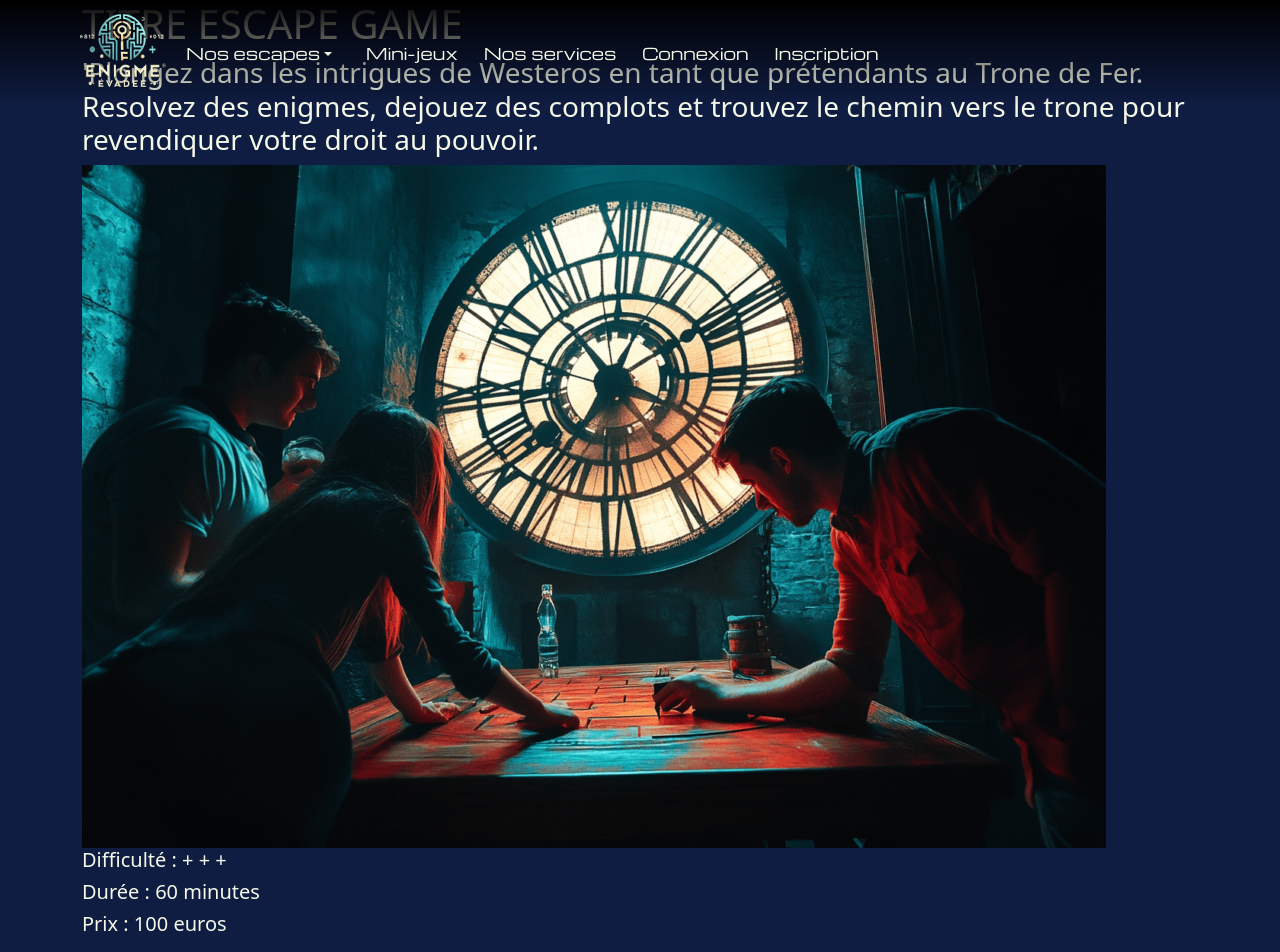
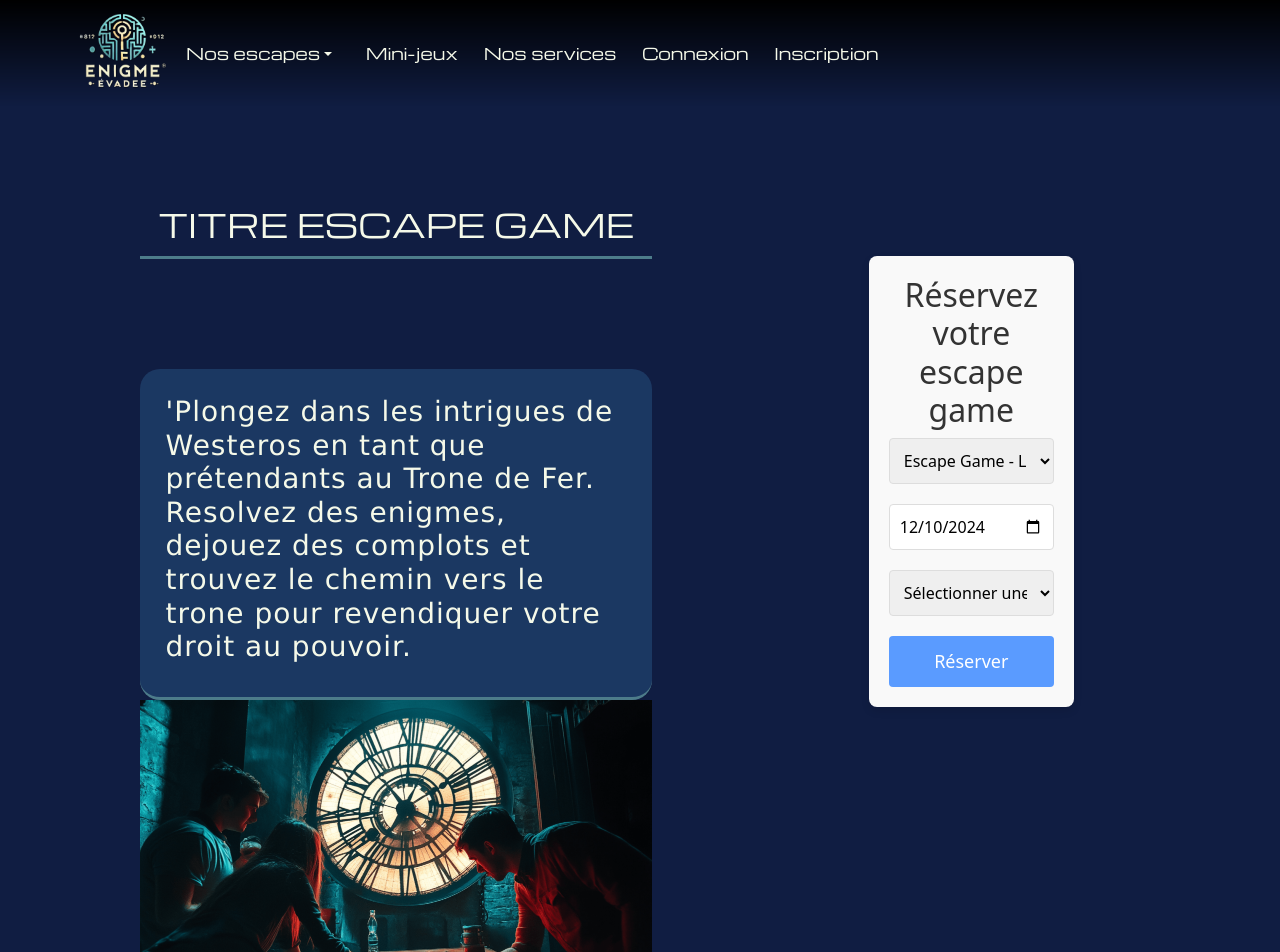
Before and after one commit to MarionGtr/EscapeGame, a React (Vite) app: page /details in a window 1280 px wide. Shown: the top 952 px of the page. Built offline with nearby package versions, Linux system fonts and the light colour scheme; a web font is replaced by a local one.

Commit message:
sauvetage

```diff
--- a/src/App.css
+++ b/src/App.css
@@ -294,94 +294,6 @@ body {
     transform: skewX(-20deg);
 }
 
-/* --------------MiniJeux----------------- */
-
-.mini-jeux-image {
-    width: 100%;
-    max-width: 800px;
-    border-radius: 15px;
-    box-shadow: 0 4px 8px rgba(0, 0, 0, 0.2);
-  }
-.mini-jeux-page {
-    text-align: center;
-    padding: 100px;
-  }
-
-  .div-titre-card {
-    margin-bottom: 30px;
-  }
-
-  .mini-jeux-container {
-    display: flex;
-    justify-content: space-around;
-    flex-wrap: wrap;
-  }
-
-  .mini-jeu {
-    background: #0f0966;
-    border: 1px solid #ccc;
-    border-radius: 8px;
-    padding: 20px;
-    width: 300px;
-    margin: 10px;
-    text-align: center;
-  }
-
-  .mini-jeu h2 {
-    margin-bottom: 15px;
-  }
-
-  .mini-jeu button {
-    background: #007bff;
-    color: white;
-    border: none;
-    padding: 10px 15px;
-    border-radius: 5px;
-    cursor: pointer;
-  }
-
-  .mini-jeu button:hover {
-    background: #0056b3;
-  }
-
-  /* --------------Horreur----------------- */
-  .game-container{
-    padding: 120px;
-    align-items: center;
-  }
-  .image-container {
-    position: relative;
-    display: inline-block;
-    margin: 0 auto;
-  }
-  .background-image{
-    width: 100%;
-    max-width: 600px;
-    height: auto;
-    display: block;
-    border: 2px solid #000;
-  }
-  /* --------------Zone clickable ------ */
-
-  .zone {
-    position: absolute;
-  top: 30%; /* Ajustez pour la position verticale */
-  left: 40%; /* Ajustez pour la position horizontale */
-  width: 50px; /* Largeur de la zone cliquable */
-  height: 50px; /* Hauteur de la zone cliquable */
-  background-color: rgba(0, 255, 0, 0.3); /* Transparence pour tests */
-  cursor: pointer;
-  z-index: 2; /* Place la zone cliquable au-dessus de l'image */
-  }
-
-  .victory-message{
-     margin-top: 20px;
-  font-size: 20px;
-  font-weight: bold;
-  color: green;
-  z-index: 3;
-  position: relative;
-  }
 
 @keyframes sh02 {
     from {
@@ -1005,3 +917,169 @@ select:focus {
 
     transform: rotate(360deg);
   }
+/* --------------MiniJeux----------------- */
+
+.mini-jeux-image {
+    width: 100%;
+    max-width: 800px;
+    border-radius: 15px;
+    box-shadow: 0 4px 8px rgba(0, 0, 0, 0.2);
+  }
+.mini-jeux-page {
+    text-align: center;
+    padding: 100px;
+  }
+
+  .div-titre-card {
+    margin-bottom: 30px;
+  }
+
+  .mini-jeux-container {
+    display: flex;
+    justify-content: space-around;
+    flex-wrap: wrap;
+  }
+
+  .mini-jeu {
+    background: #0f0966;
+    border: 1px solid #ccc;
+    border-radius: 8px;
+    padding: 20px;
+    width: 300px;
+    margin: 10px;
+    text-align: center;
+  }
+
+  .mini-jeu h2 {
+    margin-bottom: 15px;
+  }
+
+  .mini-jeu button {
+    background: #007bff;
+    color: white;
+    border: none;
+    padding: 10px 15px;
+    border-radius: 5px;
+    cursor: pointer;
+  }
+
+  .mini-jeu button:hover {
+    background: #0056b3;
+  }
+
+  /* --------------Horreur----------------- */
+  .game-container{
+    padding: 120px;
+    align-items: center;
+  }
+  .image-container {
+    position: relative;
+    display: inline-block;
+    margin: 0 auto;
+  }
+  .background-image{
+    width: 100%;
+    max-width: 600px;
+    height: auto;
+    display: block;
+    border: 2px solid #000;
+  }
+  /* --------------Zone clickable ------ */
+
+  .zone {
+    position: absolute;
+  top: 30%; /* Ajustez pour la position verticale */
+  left: 40%; /* Ajustez pour la position horizontale */
+  width: 50px; /* Largeur de la zone cliquable */
+  height: 50px; /* Hauteur de la zone cliquable */
+  background-color: rgba(0, 255, 0, 0.3); /* Transparence pour tests */
+  cursor: pointer;
+  z-index: 2; /* Place la zone cliquable au-dessus de l'image */
+  }
+
+  .victory-message{
+     margin-top: 20px;
+  font-size: 20px;
+  font-weight: bold;
+  color: green;
+  z-index: 3;
+  position: relative;
+  }
+
+  /* -----------------------------DETAILS PAGE--------------------------------- */
+.page-details {
+    display: flex;
+    flex-direction: row;
+    padding-top: 10vw;
+    width: 80%;
+    gap: 6vw;
+}
+.partie-gauche {
+    display: flex;
+    flex-direction: column;
+    margin-top: 6vw;
+    gap: 8vw;
+}
+.bloc-titre-details {
+}
+.bloc-titre-details h1 {
+    font-family: "Michroma", sans-serif;
+    display: flex;
+    justify-content: center;
+    font-size: 2rem;
+    padding-bottom: 1vw;
+    border-bottom: solid var(--light-blue);
+}
+.bloc-description-details {
+    padding-bottom: 2vw;
+    border-bottom: solid var(--light-blue);
+    font-family: Verdana, Geneva, Tahoma, sans-serif;
+    background-color: #3a7ab249;
+    padding: 2vw;
+    border-radius: 20px;
+    letter-spacing: 1px;
+}
+.bloc-img {
+    display: flex;
+}
+.bloc-img img {
+    display: flex;
+    width: 40vw;
+}
+
+.sous-bloc-droite {
+    margin-top: 2vw;
+}
+.difficulte {
+    display: flex;
+    justify-content: center;
+    align-content: center;
+    align-items: center;
+    padding-bottom: 1vw;
+    border-bottom: solid var(--light-blue);
+    width: 100%;
+    font-family: "Michroma", sans-serif;
+}
+.duree-prix {
+    display: flex;
+    flex-direction: row;
+    justify-content: space-around;
+    margin-top: 2vw;
+    font-family: "Michroma", sans-serif;
+}
+.duree {
+    padding-bottom: 1vw;
+    border-bottom: solid var(--light-blue);
+    width: 40%;
+    display: flex;
+    justify-content: center;
+    font-family: "Michroma", sans-serif;
+}
+.prix {
+    padding-bottom: 1vw;
+    border-bottom: solid var(--light-blue);
+    width: 40%;
+    display: flex;
+    justify-content: center;
+    font-family: "Michroma", sans-serif;
+}
```
